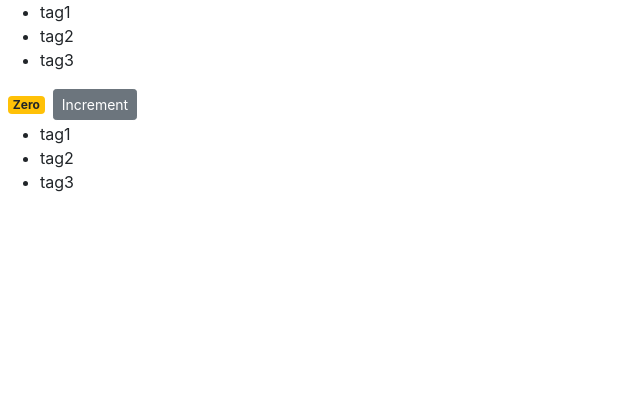
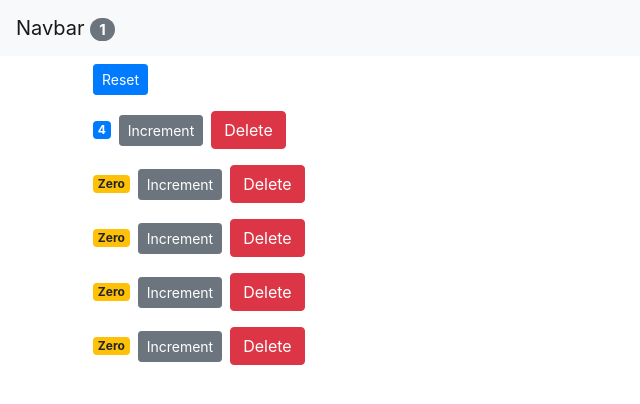
Before and after one commit to deepsaurabh/react-counter-app, a React (Create React App) app: page / in a window 1280 px wide. Shown: the top 404 px of the page, without its empty margins (0-640 px from the left). Built offline with nearby package versions, Linux system fonts and the light colour scheme.

Commit message:
changes related to lifting up props and having nav counter

```diff
--- a/src/App.js
+++ b/src/App.js
@@ -1,26 +1,58 @@
-import React, { Component } from 'react';
-import logo from './logo.svg';
-import './App.css';
+import React, { Component } from "react";
+import logo from "./logo.svg";
+import NavBar from "./components/navbar";
+import Counters from "./components/counters";
+
+import "./App.css";
 
 class App extends Component {
+  state = {
+    counters: [
+      { id: 1, value: 4 },
+      { id: 2, value: 0 },
+      { id: 3, value: 0 },
+      { id: 4, value: 0 },
+      { id: 5, value: 0 }
+    ]
+  };
+  handleReset = () => {
+    const counters = this.state.counters.map(c => {
+      c.value = 0;
+      return c;
+    });
+    this.setState({ counters });
+  };
+
+  handleIncrement = counter => {
+    const counters = [...this.state.counters];
+    const index = counters.indexOf(counter);
+    counters[index] = { ...counter };
+    counters[index].value++;
+    this.setState({ counters });
+    console.log(this.state.counters[0]);
+    //this.setState({ value: this.state.value + 1 });
+  };
+
+  handleDelete = counterId => {
+    const counters = this.state.counters.filter(c => c.id !== counterId);
+    this.setState({ counters });
+  };
+
   render() {
     return (
-      <div className="App">
-        <header className="App-header">
-          <img src={logo} className="App-logo" alt="logo" />
-          <p>
-            Edit <code>src/App.js</code> and save to reload.
-          </p>
-          <a
-            className="App-link"
-            href="https://reactjs.org"
-            target="_blank"
-            rel="noopener noreferrer"
-          >
-            Learn React
-          </a>
-        </header>
-      </div>
+      <React.Fragment>
+        <NavBar
+          totalCount={this.state.counters.filter(c => c.value > 0).length}
+        />
+        <main className="container">
+          <Counters
+            counters={this.state.counters}
+            onReset={this.handleReset}
+            onIncrement={this.handleIncrement}
+            onDelete={this.handleDelete}
+          />
+        </main>
+      </React.Fragment>
     );
   }
 }
--- a/src/components/counter.jsx
+++ b/src/components/counter.jsx
@@ -2,22 +2,45 @@ import React, { Component } from "react";
 import List from "./list";
 
 class Counter extends Component {
-  state = {
-    count: 0,
-    tags: ["tag1", "tag2", "tag3"]
+  /*constructor() {
+    super();
+    console.log("constructor", this);
+    this.handkeIncrement = this.handkeIncrement.bind(this);
+  }*/
+
+  handleIncrement = () => {
+    this.setState({ value: this.state.value + 1 });
   };
+
   render() {
     return (
-      <React.Fragment>
-        <ul>
-          {this.state.tags.map(tag => (
-            <li key={tag}>{tag}</li>
-          ))}
-        </ul>
+      <div>
+        <span className={this.getBadgeClasses()}>{this.formatCount()}</span>
+        <button
+          onClick={() => this.props.onIncrement(this.props.counter)}
+          className="btn btn-secondary btn-sm"
+        >
+          Increment
+        </button>
+        <button
+          onClick={() => this.props.onDelete(this.props.counter.id)}
+          className="btn btn-danger btnsm m-2"
+        >
+          Delete
+        </button>
+      </div>
+    );
+  }
 
-        <List />
-      </React.Fragment>
-    );
+  getBadgeClasses() {
+    let classes = "badge m-2 badge-";
+    classes += this.props.counter.value === 0 ? "warning" : "primary";
+    return classes;
+  }
+
+  formatCount() {
+    const { value } = this.props.counter;
+    return value === 0 ? "Zero" : value;
   }
 }
 
--- /dev/null
+++ b/src/components/counters.jsx
@@ -0,0 +1,29 @@
+import React, { Component } from "react";
+import Counter from "./counter";
+
+class Counters extends Component {
+  render() {
+    return (
+      <div>
+        <button
+          onClick={this.props.onReset}
+          className="btn btn-primary btn-sm m-2"
+        >
+          {" "}
+          Reset
+        </button>
+        {this.props.counters.map(counter => (
+          <Counter
+            key={counter.id}
+            value={counter.value}
+            onDelete={this.props.onDelete}
+            onIncrement={this.props.onIncrement}
+            counter={counter}
+          />
+        ))}
+      </div>
+    );
+  }
+}
+
+export default Counters;
--- /dev/null
+++ b/src/components/navbar.jsx
@@ -0,0 +1,19 @@
+import React, { Component } from "react";
+
+class NavBar extends Component {
+  state = {};
+  render() {
+    return (
+      <nav className="navbar navbar-light bg-light">
+        <a className="navbar-brand" href="#">
+          Navbar{" "}
+          <span className="badge badge-pill badge-secondary">
+            {this.props.totalCount}
+          </span>
+        </a>
+      </nav>
+    );
+  }
+}
+
+export default NavBar;
--- a/src/index.js
+++ b/src/index.js
@@ -4,9 +4,8 @@ import "./index.css";
 import App from "./App";
 import * as serviceWorker from "./serviceWorker";
 import "bootstrap/dist/css/bootstrap.css";
-import Counter from "./components/counter";
 
-ReactDOM.render(<Counter />, document.getElementById("root"));
+ReactDOM.render(<App />, document.getElementById("root"));
 //ReactDOM.render(<List />, document.getElementById("root"));
 
 // If you want your app to work offline and load faster, you can change
```
